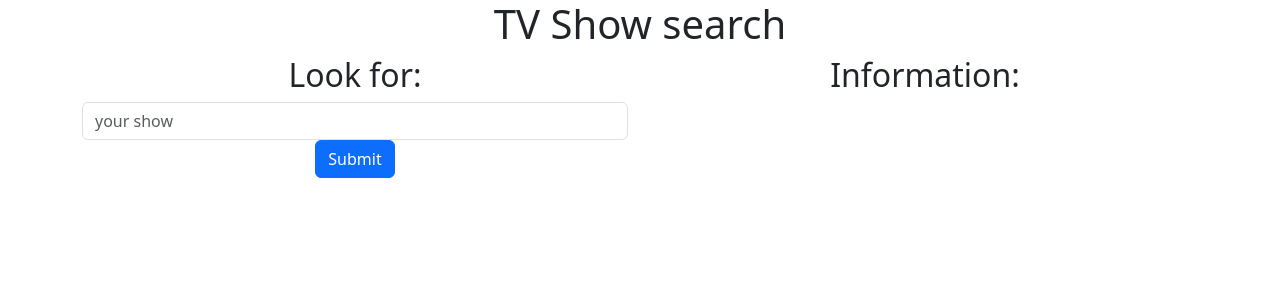
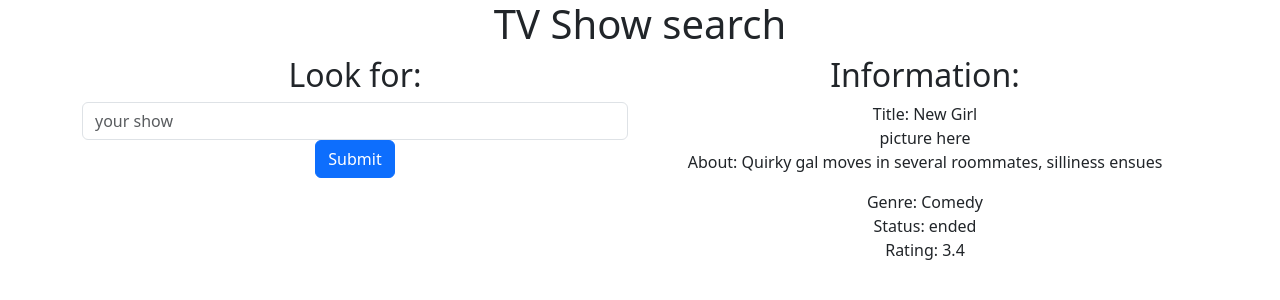
Before and after one commit to TrieaZon/tv-show-app1, an Angular app: page / in a window 1280 px wide. Shown: the top 300 px of the page. Built offline with nearby package versions, Linux system fonts and the light colour scheme.

Commit message:
create model, add sample data to component.html for testing, and add to gitignore regarding possible query data

```diff
--- /dev/null
+++ b/src/app/ITvShow.ts
@@ -0,0 +1,8 @@
+export interface ITvShow {
+  title: string
+  image: string
+  genres: string
+  status: string
+  rating: number
+  summary: string
+}
--- a/src/app/tv-show/tv-show.component.html
+++ b/src/app/tv-show/tv-show.component.html
@@ -16,6 +16,24 @@
     </div>
     <div class="col">
       <h2>Information:</h2>
+      <div>
+        <span>Title: {{ current.title }}</span>
+      </div>
+      <div>
+        <span>{{ current.image }}</span>
+      </div>
+      <div>
+        <p>About: {{ current.summary }}</p>
+      </div>
+      <div>
+        <span>Genre: {{ current.genres }}</span>
+      </div>
+      <div>
+        <span>Status: {{ current.status }}</span>
+      </div>
+      <div>
+        <span>Rating: {{ current.rating }}</span>
+      </div>
     </div>
   </div>
 </div>
--- a/src/app/tv-show/tv-show.component.ts
+++ b/src/app/tv-show/tv-show.component.ts
@@ -1,4 +1,5 @@
 import { Component } from '@angular/core';
+import {ITvShow} from '../ITvShow';
 
 @Component({
   selector: 'app-tv-show',
@@ -6,5 +7,12 @@ import { Component } from '@angular/core';
   styleUrls: ['./tv-show.component.css']
 })
 export class TvShowComponent {
-
+  current: ITvShow = {
+    title: "New Girl",
+    image: "picture here",
+    genres: "Comedy",
+    status: "ended",
+    rating: 3.4,
+    summary: "Quirky gal moves in several roommates, silliness ensues"
+  }
 }
```
Also changed, not shown: 1 other file (tests, documents, lock files or other folders).
